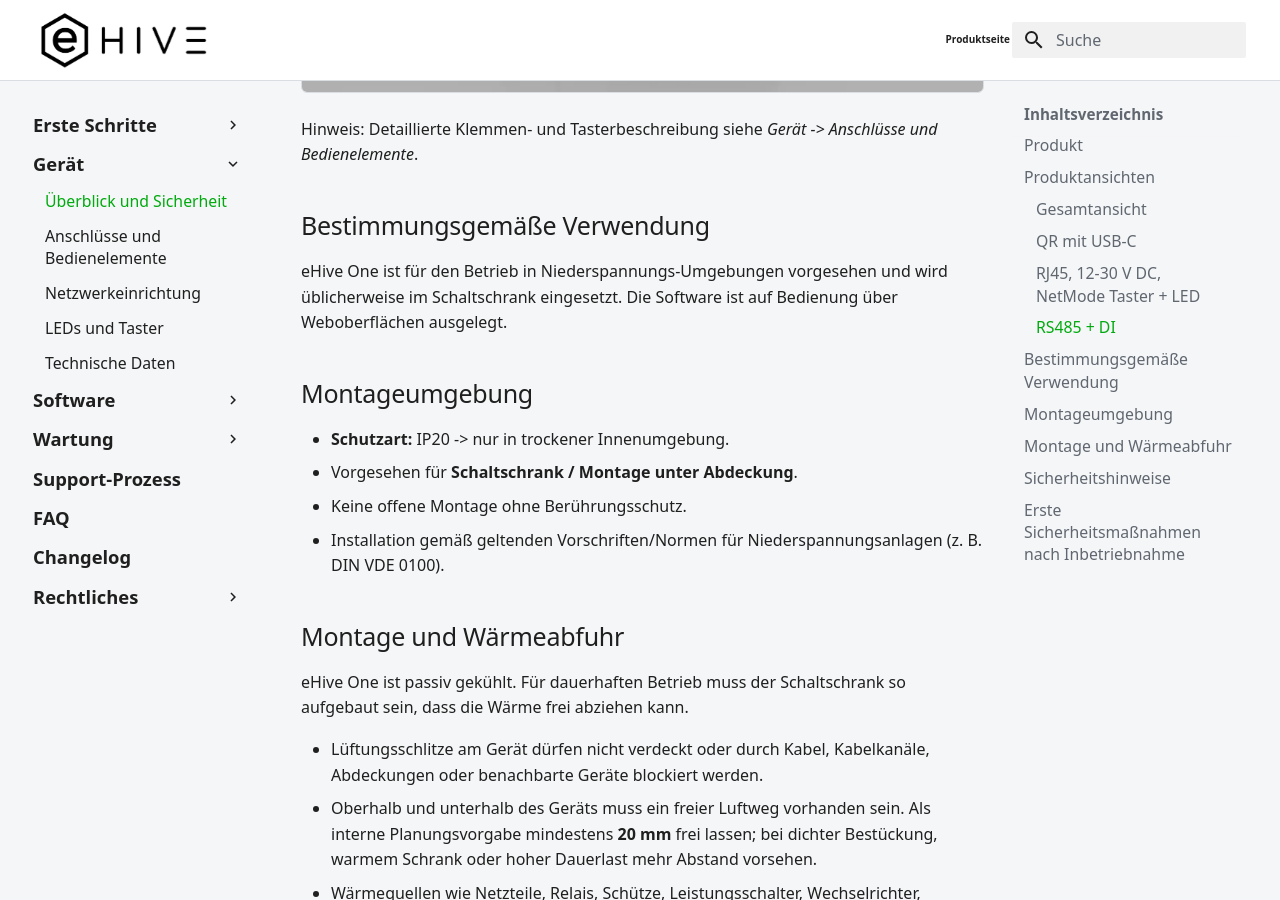
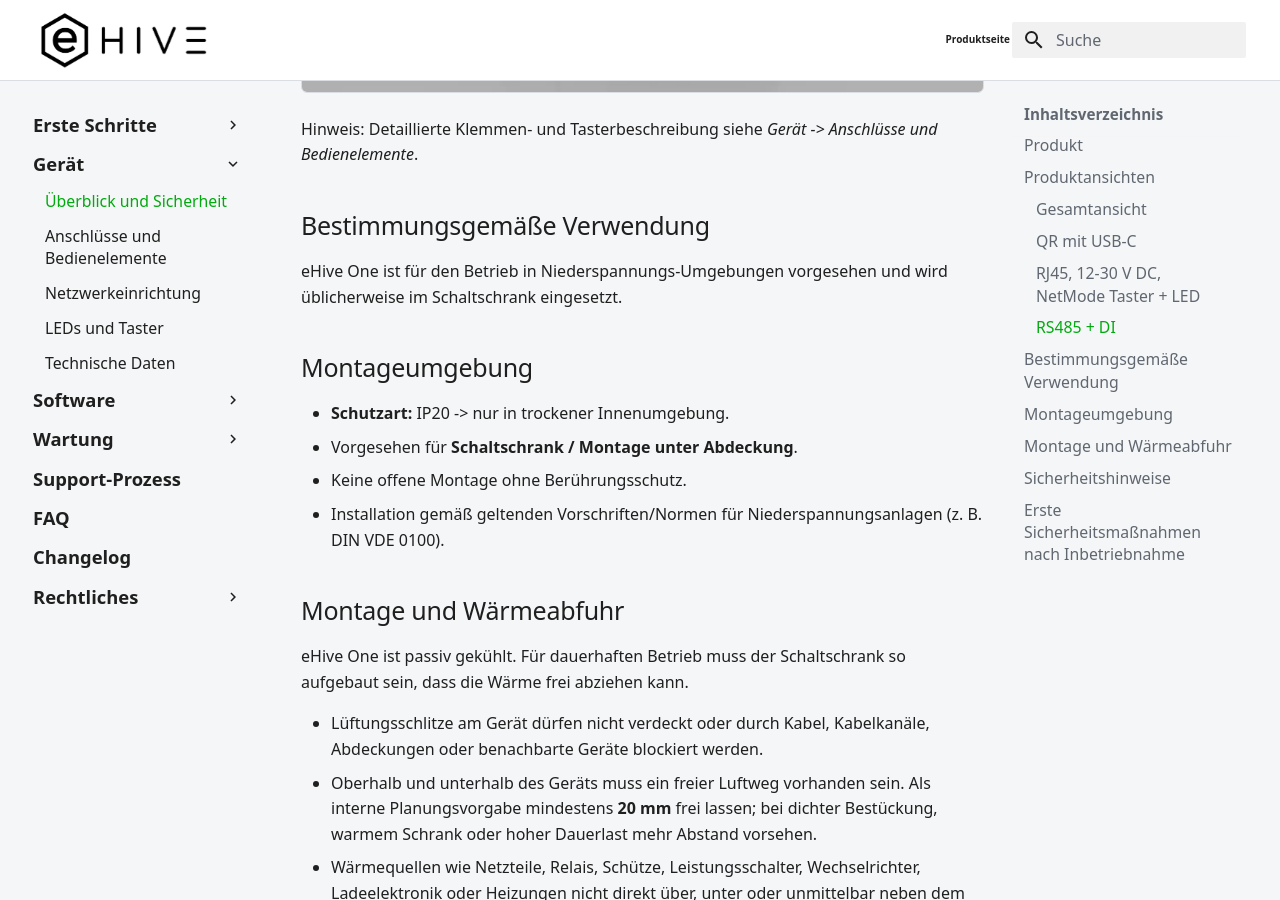
Before and after one commit to ehive-dev/doc, an MkDocs documentation site: the page built from docs/hardware/overview.md, in a window 1280 px wide and 900 px high, scrolled down 2132 px. Built offline with MkDocs 1.6.1 and Material for MkDocs 9.7.7, drawn with Linux system fonts in a browser that asks for light colours.

Commit message:
Remove web interface wording from docs

```diff
--- a/docs/hardware/overview.md
+++ b/docs/hardware/overview.md
@@ -29,7 +29,7 @@ Hinweis: Detaillierte Klemmen- und Tasterbeschreibung siehe *Gerät -> Anschlüs
 
 ## Bestimmungsgemäße Verwendung
 
-eHive One ist für den Betrieb in Niederspannungs-Umgebungen vorgesehen und wird üblicherweise im Schaltschrank eingesetzt. Die Software ist auf Bedienung über Weboberflächen ausgelegt.
+eHive One ist für den Betrieb in Niederspannungs-Umgebungen vorgesehen und wird üblicherweise im Schaltschrank eingesetzt.
 
 ## Montageumgebung
 
```
